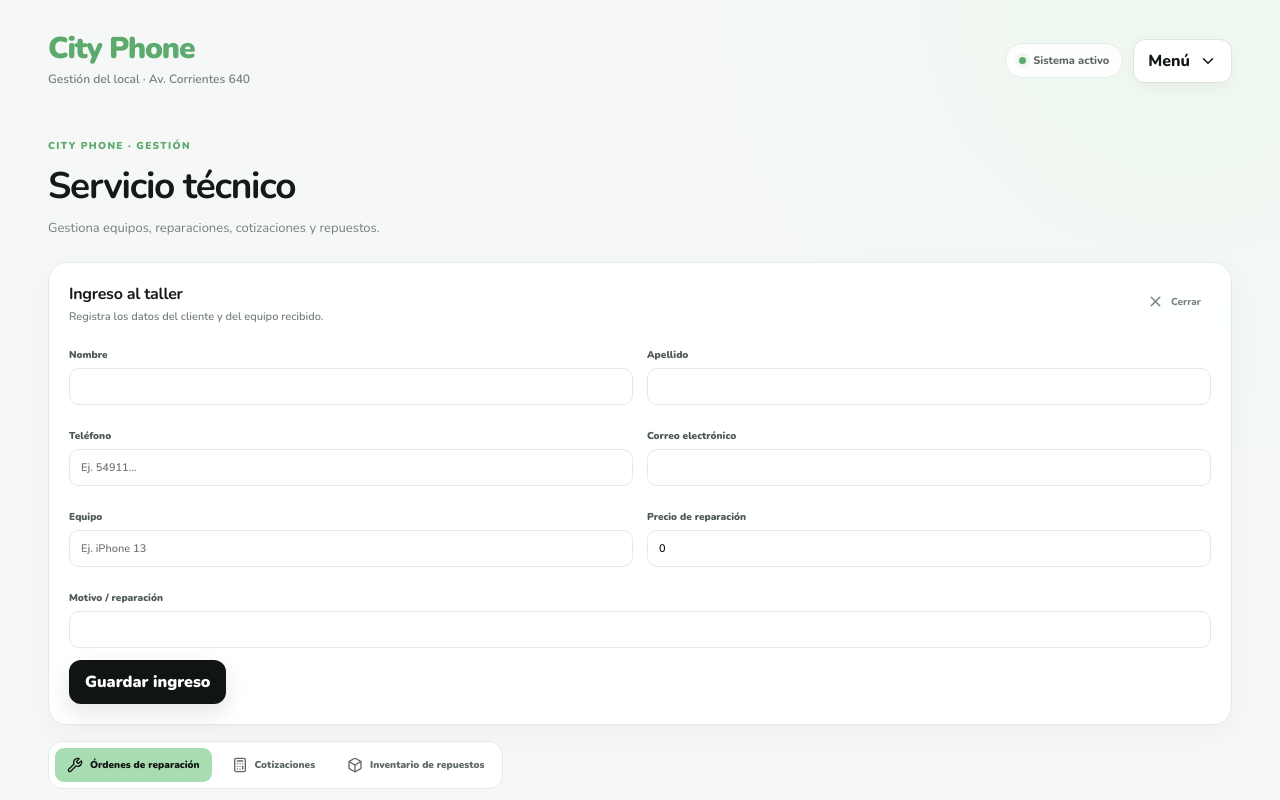
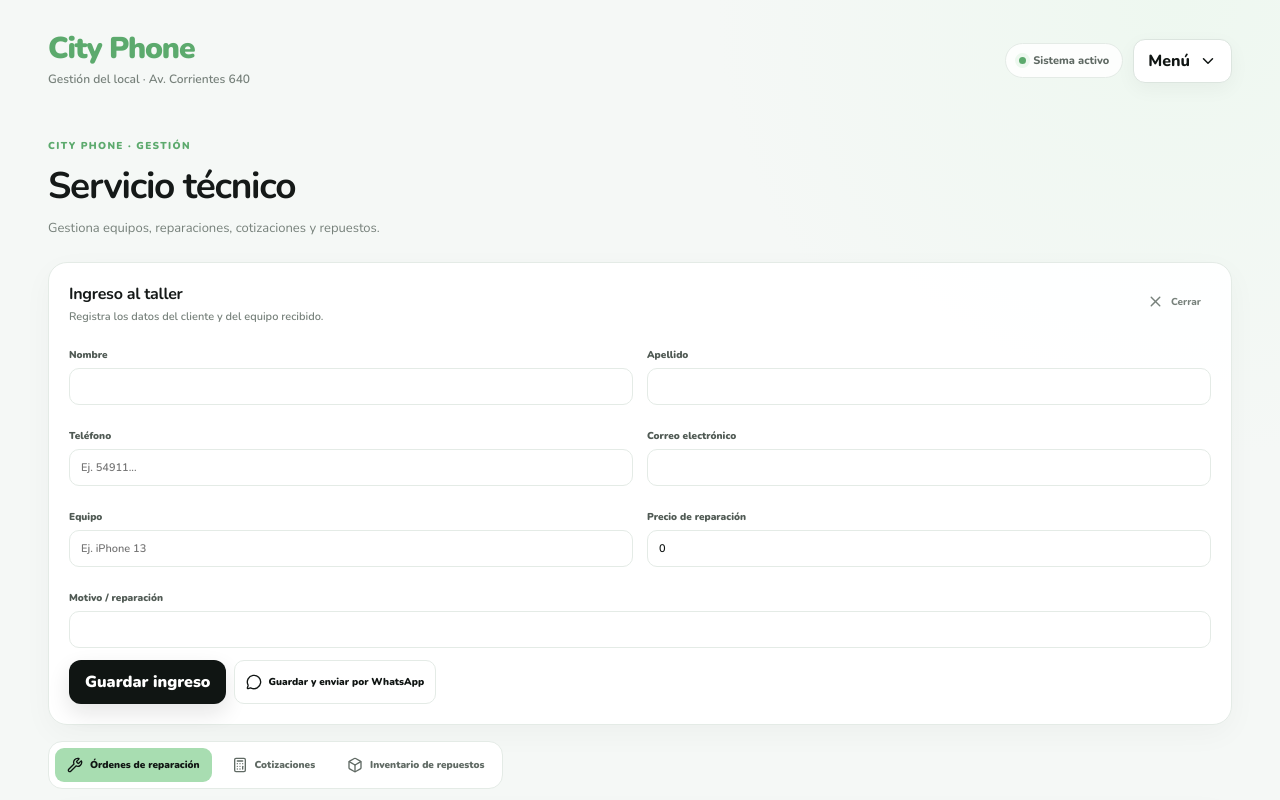
Before and after one commit to MarbellSantana/CityPhone, a Next.js app: page /servicio-tecnico in a window 1280 px wide. Both pictures are taken after a click on the button "Ingreso al taller". Shown: the top 800 px of the page. Built offline with nearby package versions, Linux system fonts and the light colour scheme.

Commit message:
Add WhatsApp action to workshop intake form

```diff
--- a/app/servicio-tecnico/page.tsx
+++ b/app/servicio-tecnico/page.tsx
@@ -27,10 +27,17 @@
   }), [repairs, search, status]);
 
   function guardarIngreso(event: FormEvent<HTMLFormElement>) {
-    event.preventDefault(); const f = new FormData(event.currentTarget);
+    event.preventDefault();
+    const submitter = (event.nativeEvent as SubmitEvent).submitter as HTMLButtonElement | null;
+    const enviarWhatsapp = submitter?.value === "whatsapp";
+    const f = new FormData(event.currentTarget);
     const r:Repair = { id:Date.now(), nombre:String(f.get("nombre")||"").trim(), apellido:String(f.get("apellido")||"").trim(), telefono:String(f.get("telefono")||"").trim(), email:String(f.get("email")||"").trim(), equipo:String(f.get("equipo")||"").trim(), motivo:String(f.get("motivo")||"").trim(), precio:Number(f.get("precio")||0), estado:"Ingresado", createdAt:new Date().toISOString() };
     if (!r.nombre || !r.telefono || !r.equipo || !r.motivo) return;
-    setRepairs(v => [r,...v]); event.currentTarget.reset(); setShowIngreso(false); setTab("ordenes");
+    setRepairs(v => [r,...v]);
+    if (enviarWhatsapp) {
+      whatsapp(r.telefono, `Hola ${r.nombre}, recibimos tu ${r.equipo} en City Phone para ${r.motivo}. Quedó ingresado al taller y te avisaremos por este medio cuando tengamos novedades.`);
+    }
+    event.currentTarget.reset(); setShowIngreso(false); setTab("ordenes");
   }
   function guardarCotizacion(event:FormEvent<HTMLFormElement>) {
     event.preventDefault(); const f = new FormData(event.currentTarget);
@@ -50,7 +57,7 @@
   }
 
   return <AppShell title="Servicio técnico" subtitle="Gestiona equipos, reparaciones, cotizaciones y repuestos." active="Servicio técnico">
-    {showIngreso && <section className="card workspace-card" style={{marginBottom:16}}><div className="card-heading"><div><h2>Ingreso al taller</h2><p>Registra los datos del cliente y del equipo recibido.</p></div><button className="ghost-button" onClick={() => setShowIngreso(false)}><X size={17}/> Cerrar</button></div><form onSubmit={guardarIngreso}><div className="form-grid"><label className="field-label">Nombre<input name="nombre" required /></label><label className="field-label">Apellido<input name="apellido" /></label><label className="field-label">Teléfono<input name="telefono" required placeholder="Ej. 54911..." /></label><label className="field-label">Correo electrónico<input name="email" type="email" /></label><label className="field-label">Equipo<input name="equipo" required placeholder="Ej. iPhone 13" /></label><label className="field-label">Precio de reparación<input name="precio" type="number" min="0" defaultValue="0" /></label></div><label className="field-label">Motivo / reparación<input name="motivo" required /></label><button className="primary-button" type="submit">Guardar ingreso</button></form></section>}
+    {showIngreso && <section className="card workspace-card" style={{marginBottom:16}}><div className="card-heading"><div><h2>Ingreso al taller</h2><p>Registra los datos del cliente y del equipo recibido.</p></div><button className="ghost-button" onClick={() => setShowIngreso(false)}><X size={17}/> Cerrar</button></div><form onSubmit={guardarIngreso}><div className="form-grid"><label className="field-label">Nombre<input name="nombre" required /></label><label className="field-label">Apellido<input name="apellido" /></label><label className="field-label">Teléfono<input name="telefono" required placeholder="Ej. 54911..." /></label><label className="field-label">Correo electrónico<input name="email" type="email" /></label><label className="field-label">Equipo<input name="equipo" required placeholder="Ej. iPhone 13" /></label><label className="field-label">Precio de reparación<input name="precio" type="number" min="0" defaultValue="0" /></label></div><label className="field-label">Motivo / reparación<input name="motivo" required /></label><div style={{display:"flex",gap:8,flexWrap:"wrap"}}><button className="primary-button" type="submit">Guardar ingreso</button><button className="outline-action" type="submit" name="action" value="whatsapp"><MessageCircle size={16}/> Guardar y enviar por WhatsApp</button></div></form></section>}
 
     <div className="subnav-tabs"><button className={tab === "ordenes" ? "active" : ""} onClick={() => setTab("ordenes")}><Wrench size={16}/> Órdenes de reparación</button><button className={tab === "cotizaciones" ? "active" : ""} onClick={() => setTab("cotizaciones")}><Calculator size={16}/> Cotizaciones</button><button className={tab === "repuestos" ? "active" : ""} onClick={() => setTab("repuestos")}><Box size={16}/> Inventario de repuestos</button></div>
 
```
